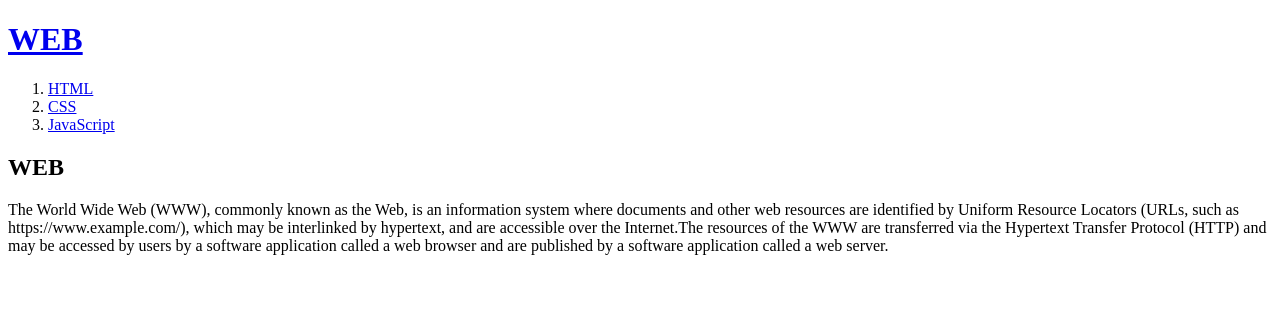
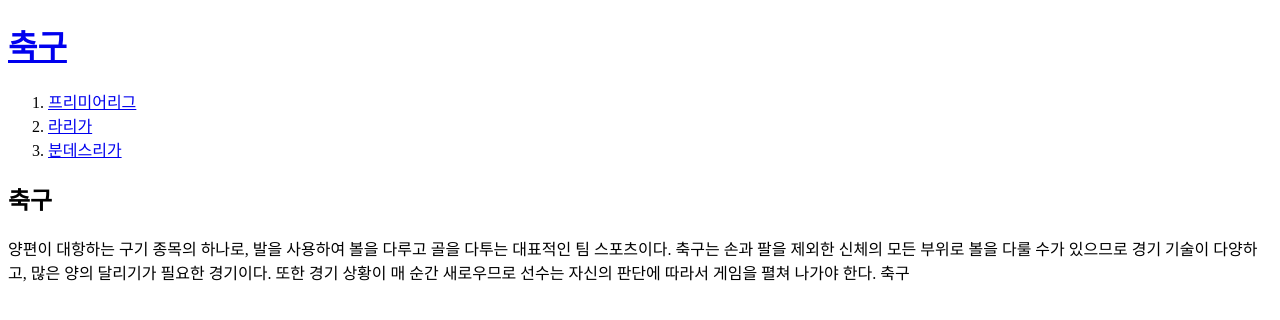
Before and after one commit to dhwlddj/web1, a plain HTML site: page index.html in a window 1280 px wide. Drawn offline with Linux system fonts and the light colour scheme.

Commit message:
change subject

```diff
--- a/index.html
+++ b/index.html
@@ -1,17 +1,18 @@
 <!doctype html>
 <html>
 <head>
-  <title>WEB1 - Welcome</title>
+  <title>SOCCER - 축구란 무엇인가?</title>
   <meta charset="utf-8">
 </head>
 <body>
-  <h1><a href="index.html">WEB</h1>
+  <h1><a href="index.html">축구</h1>
   <ol>
-    <li><a href="1.html">HTML</a></li>
-    <li><a href="2.html">CSS</a></li>
-    <li><a href="3.html">JavaScript</a></li>
+    <li><a href="1.html">프리미어리그</a></li>
+    <li><a href="2.html">라리가</a></li>
+    <li><a href="3.html">분데스리가</a></li>
   </ol>
-  <h2>WEB</h2>
-  <p>The World Wide Web (WWW), commonly known as the Web, is an information system where documents and other web resources are identified by Uniform Resource Locators (URLs, such as https://www.example.com/), which may be interlinked by hypertext, and are accessible over the Internet.The resources of the WWW are transferred via the Hypertext Transfer Protocol (HTTP) and may be accessed by users by a software application called a web browser and are published by a software application called a web server.</p>
+  <h2>축구</h2>
+  <p>양편이 대항하는 구기 종목의 하나로, 발을 사용하여 볼을 다루고 골을 다투는 대표적인 팀 스포츠이다. 축구는 손과 팔을 제외한 신체의 모든 부위로 볼을 다룰 수가 있으므로 경기 기술이 다양하고, 많은 양의 달리기가 필요한 경기이다. 또한 경기 상황이 매 순간 새로우므로 선수는 자신의 판단에 따라서 게임을 펼쳐 나가야 한다.
+     축구</p>
 </body>
 </html>
```
